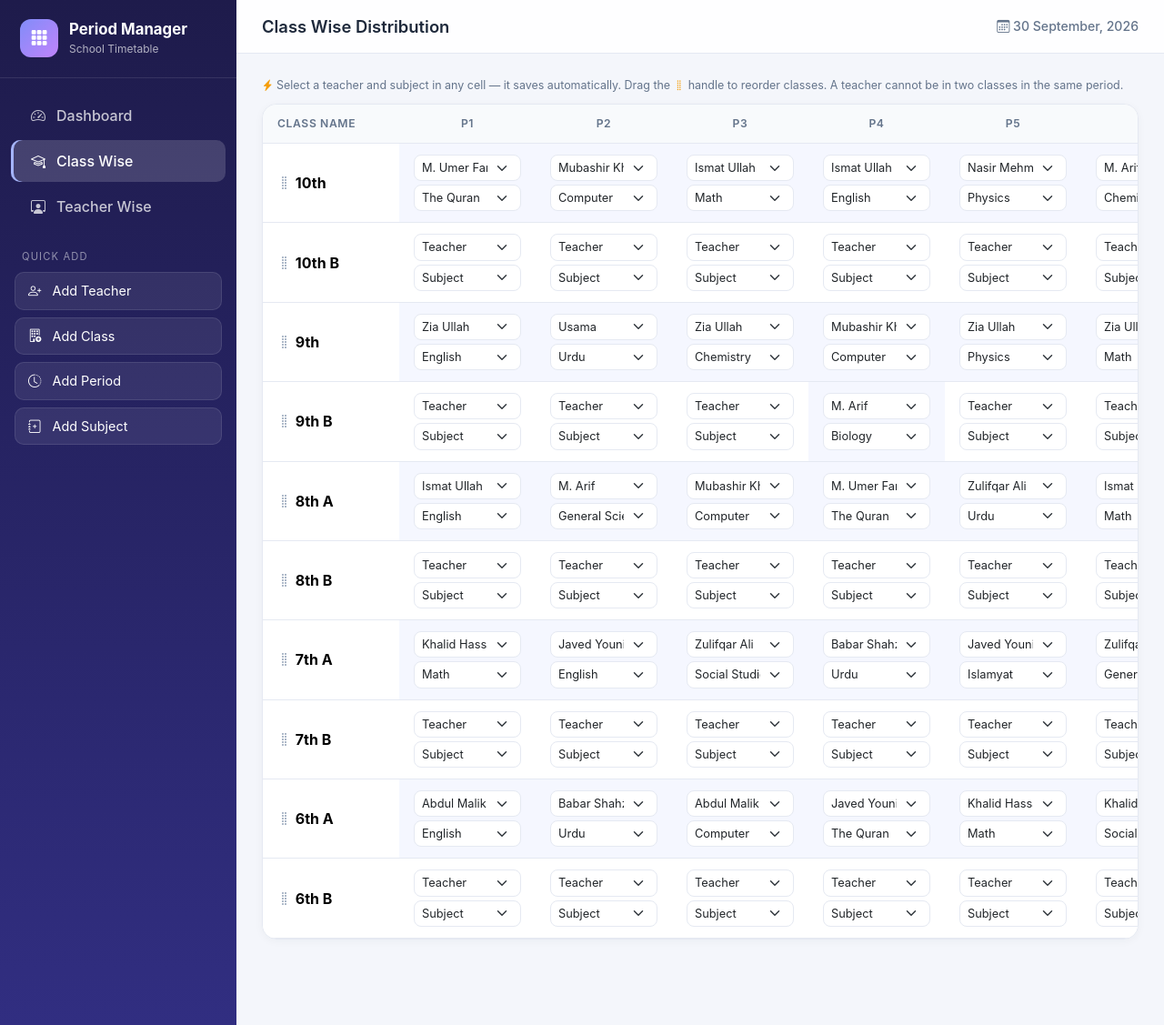
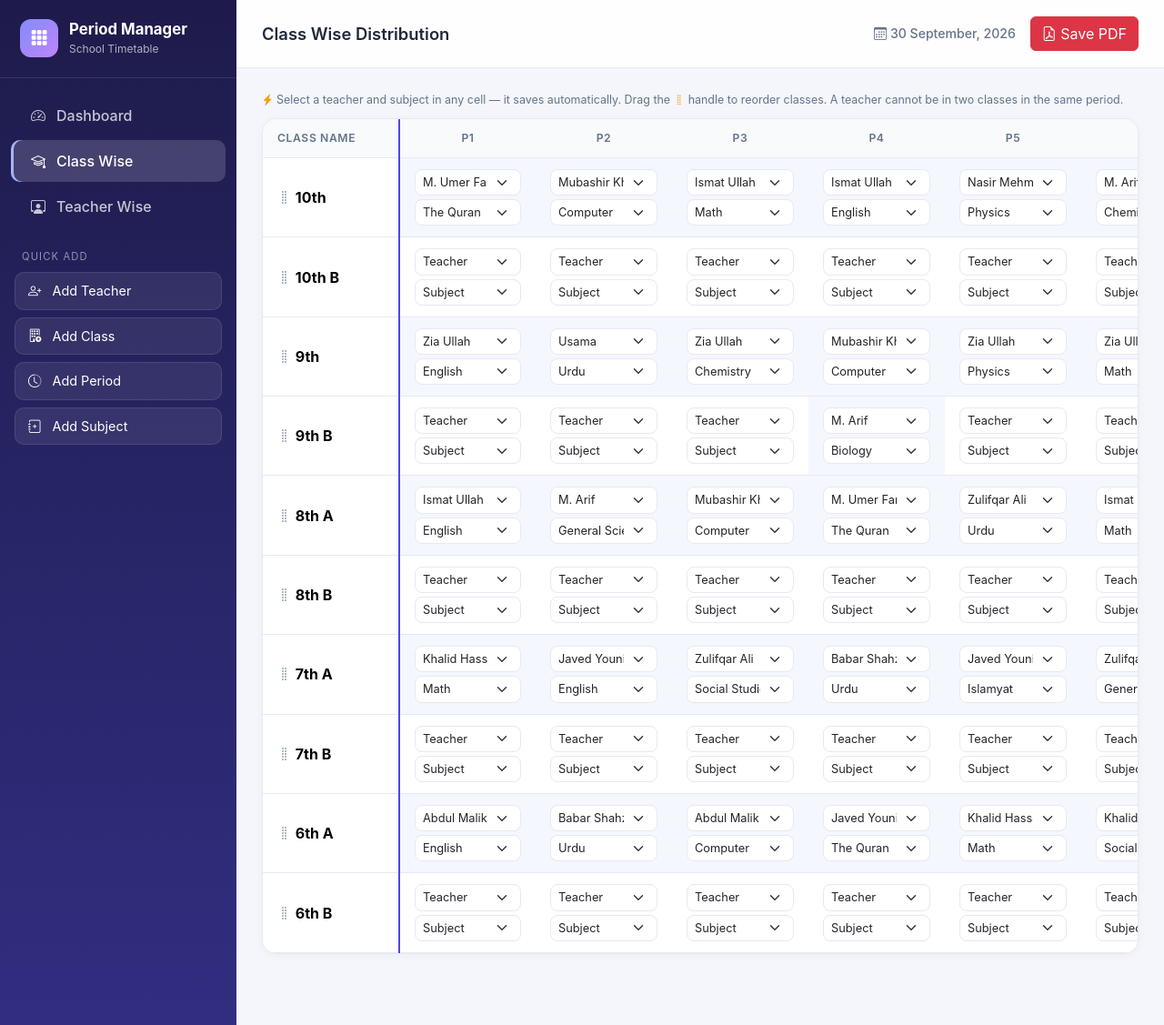
Before and after one commit to Talha1818/school-period-manager-android-app, a Django app: page /class-wise/ in a window 1280 px wide. Shown: the whole page at 91% size. Run offline with Django 4.2, Linux system fonts and the light colour scheme; data comes from the database, SQL or seed files in the repository; some libraries are stand-ins or nearby versions.

Commit message:
Add app module

```diff
--- a/app/src/main/assets/project/static/css/style.css
+++ b/app/src/main/assets/project/static/css/style.css
@@ -74,7 +74,7 @@ body { background: var(--bg); color: var(--text); }
 .grid-wrap { max-height: calc(100vh - 210px); }
 .grid-table { min-width: 900px; }
 .grid-table thead th { text-align: center; position: sticky; top: 0; z-index: 3; }
-.grid-table th.sticky-col, .grid-table td.sticky-col { position: sticky; left: 0; background: #fff; z-index: 2; box-shadow: 1px 0 0 var(--border); text-align: left; min-width: 150px; }
+.grid-table th.sticky-col, .grid-table td.sticky-col { position: sticky; left: 0; background: #fff; z-index: 2; border-right: 2px solid var(--primary); text-align: left; min-width: 150px; }
 .grid-table thead th.sticky-col { z-index: 4; background: #f8fafc; }
 .class-name { font-weight: 700; }
 .class-name .sub { font-weight: 400; color: var(--muted); font-size: .78rem; }
--- a/app/src/main/assets/project/templates/class_wise.html
+++ b/app/src/main/assets/project/templates/class_wise.html
@@ -1,6 +1,10 @@
 {% extends "base.html" %}
 {% block title %}Class Wise{% endblock %}
 {% block heading %}Class Wise Distribution{% endblock %}
+
+{% block actions %}
+<a class="btn btn-danger" href="{% url 'class_wise_pdf' %}"><i class="bi bi-file-earmark-pdf"></i> Save PDF</a>
+{% endblock %}
 
 {% block content %}
 {% if not rows or not periods %}
--- a/app/src/main/assets/project/timetable/urls.py
+++ b/app/src/main/assets/project/timetable/urls.py
@@ -4,6 +4,7 @@ from . import views
 urlpatterns = [
     path("", views.dashboard, name="dashboard"),
     path("class-wise/", views.class_wise, name="class_wise"),
+    path("class-wise/pdf/", views.class_wise_pdf, name="class_wise_pdf"),
     path("teacher-wise/", views.teacher_wise, name="teacher_wise"),
     path("teacher-wise/pdf/", views.teacher_wise_pdf, name="teacher_wise_pdf"),
     path("add/<str:kind>/", views.add_item, name="add_item"),
--- a/app/src/main/assets/project/timetable/views.py
+++ b/app/src/main/assets/project/timetable/views.py
@@ -202,6 +202,70 @@ def save_allocation(request):
     return JsonResponse({"ok": True, "message": "Saved"})
 
 
+def class_wise_pdf(request):
+    """Download the Class Wise table as a landscape A4 PDF."""
+    from reportlab.lib import colors
+    from reportlab.lib.pagesizes import A4, landscape
+    from reportlab.lib.styles import ParagraphStyle, getSampleStyleSheet
+    from reportlab.lib.units import mm
+    from reportlab.platypus import Paragraph, SimpleDocTemplate, Spacer, Table, TableStyle
+
+    periods = list(Period.objects.all())
+    allocs = Allocation.objects.select_related("teacher", "subject").all()
+    lookup = {(a.school_class_id, a.period_id): a for a in allocs}
+
+    cell = ParagraphStyle("cell", fontName="Helvetica", fontSize=7.5, leading=9, alignment=1)
+    head = ParagraphStyle("head", fontName="Helvetica-Bold", fontSize=8, leading=10, alignment=1, textColor=colors.white)
+    name_st = ParagraphStyle("name", fontName="Helvetica-Bold", fontSize=8, leading=10)
+
+    data = [[Paragraph("Class Name", head)] + [Paragraph(p.name, head) for p in periods]]
+    for c in SchoolClass.objects.all():
+        row = [Paragraph(f"<b>{c.name}</b>", name_st)]
+        for p in periods:
+            a = lookup.get((c.id, p.id))
+            if a and a.teacher:
+                sub = a.subject.name if a.subject else "-"
+                row.append(Paragraph(f"<b>{a.teacher.name}</b><br/>{sub}", cell))
+            else:
+                row.append(Paragraph("-", cell))
+        data.append(row)
+
+    buf = io.BytesIO()
+    doc = SimpleDocTemplate(buf, pagesize=landscape(A4), leftMargin=10 * mm, rightMargin=10 * mm,
+                            topMargin=12 * mm, bottomMargin=10 * mm, title="Class Wise Distribution")
+    usable = landscape(A4)[0] - 20 * mm
+    name_w = 38 * mm
+    period_w = (usable - name_w) / max(len(periods), 1)
+
+    table = Table(data, colWidths=[name_w] + [period_w] * len(periods), repeatRows=1)
+    table.setStyle(TableStyle([
+        ("BACKGROUND", (0, 0), (-1, 0), colors.HexColor("#4f46e5")),
+        ("GRID", (0, 0), (-1, -1), 0.4, colors.HexColor("#cbd5e1")),
+        ("VALIGN", (0, 0), (-1, -1), "MIDDLE"),
+        ("ROWBACKGROUNDS", (0, 1), (-1, -1), [colors.white, colors.HexColor("#f5f7ff")]),
+        ("TOPPADDING", (0, 0), (-1, -1), 4),
+        ("BOTTOMPADDING", (0, 0), (-1, -1), 4),
+        ("LINEAFTER", (0, 0), (0, -1), 1.2, colors.HexColor("#4f46e5")),
+    ]))
+
+    styles = getSampleStyleSheet()
+    title = ParagraphStyle("title", parent=styles["Title"], fontSize=15, alignment=0, spaceAfter=2)
+    subtitle = ParagraphStyle("subtitle", parent=styles["Normal"], fontSize=10, textColor=colors.HexColor("#4f46e5"),
+                              fontName="Helvetica-Bold", spaceAfter=2)
+    sub = ParagraphStyle("sub", parent=styles["Normal"], fontSize=8.5, textColor=colors.HexColor("#64748b"))
+    doc.build([
+        Paragraph("BEST TIME TABLE FOR GHS PHILLOKI", title),
+        Paragraph("DESIGNED BY TARIQ JAVEED SST", subtitle),
+        Paragraph(f"Class Wise Period Distribution &nbsp;&bull;&nbsp; Generated on {date.today():%d %B, %Y}", sub),
+        Spacer(1, 6 * mm),
+        table,
+    ])
+
+    response = HttpResponse(buf.getvalue(), content_type="application/pdf")
+    response["Content-Disposition"] = f'attachment; filename="class_wise_{date.today():%Y-%m-%d}.pdf"'
+    return response
+
+
 def teacher_wise_pdf(request):
     """Download the Teacher Wise table as a landscape A4 PDF."""
     from reportlab.lib import colors
@@ -249,6 +313,7 @@ def teacher_wise_pdf(request):
         ("ROWBACKGROUNDS", (0, 1), (-1, -1), [colors.white, colors.HexColor("#f5f7ff")]),
         ("TOPPADDING", (0, 0), (-1, -1), 4),
         ("BOTTOMPADDING", (0, 0), (-1, -1), 4),
+        ("LINEAFTER", (0, 0), (0, -1), 1.2, colors.HexColor("#4f46e5")),
     ]))
 
     styles = getSampleStyleSheet()
```
